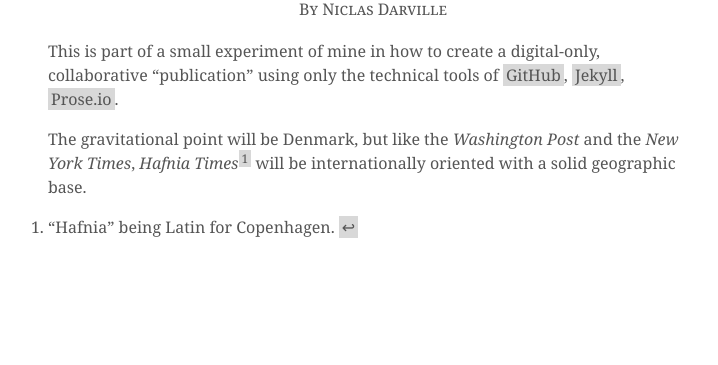
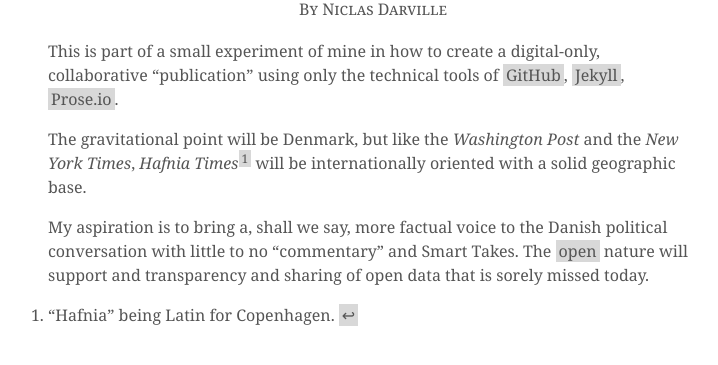
Before and after one commit to hafniatimes/hafniatimes.github.io, a Jekyll site: the page built from _posts/2014-06-06-intro.markdown, in a window 1280 px wide, cut to the strip 251-616 px from the top of the page. Shown: the whole strip, without its empty margins (267-985 px from the left). Built offline with Jekyll 4.4.1, drawn with Linux system fonts in a browser that asks for light colours; some of the changed lines change nothing that is shown.

Commit message:
Added some thoughts to the first post; temporary repo-link fix

```diff
--- a/_config.yml
+++ b/_config.yml
@@ -1,6 +1,7 @@
 name: Hafnia Times
 description: A Danish publication in English promoting open data and transparency in tech and politics.
 url:   http://hafniatimes.com
+repo:  https://github.com/hafniatimes/hafniatimes.github.io
 ga:   "UA-XXXXXXXX-Y"
 
 github_hosted: true
--- a/_includes/site-navigation.html
+++ b/_includes/site-navigation.html
@@ -1,3 +1,3 @@
 <li><a href="/">Home</a></li>
-<li><a href="{{ site.github.repository_url }}">Code</a></li>
+<li><a href="{{ site.repo }}">Code</a></li>
 <li><a href="/feed.atom">Feed</a></li>
--- a/_posts/2014-06-06-intro.markdown
+++ b/_posts/2014-06-06-intro.markdown
@@ -11,5 +11,7 @@ This is part of a small experiment of mine in how to create a digital-only, coll
 
 The gravitational point will be Denmark, but like the <i>Washington Post</i> and the <i>New York Times</i>, <i>Hafnia Times</i>[^hafnia] will be internationally oriented with a solid geographic base.
 
+My aspiration is to bring a, shall we say, more factual voice to the Danish political conversation with little to no "commentary" and Smart Takes. The [open](https://github.com/hafniatimes/hafniatimes.github.io) nature will support and transparency and sharing of open data that is sorely missed today.
+
 
 [^hafnia]: "Hafnia" being Latin for Copenhagen.
```
